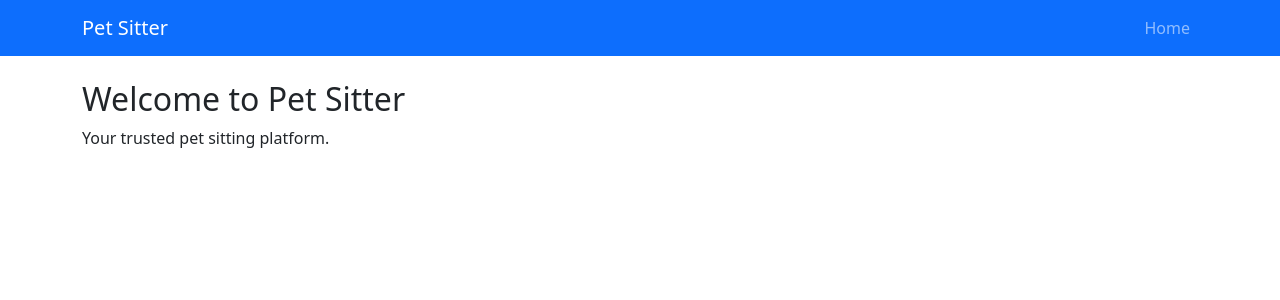
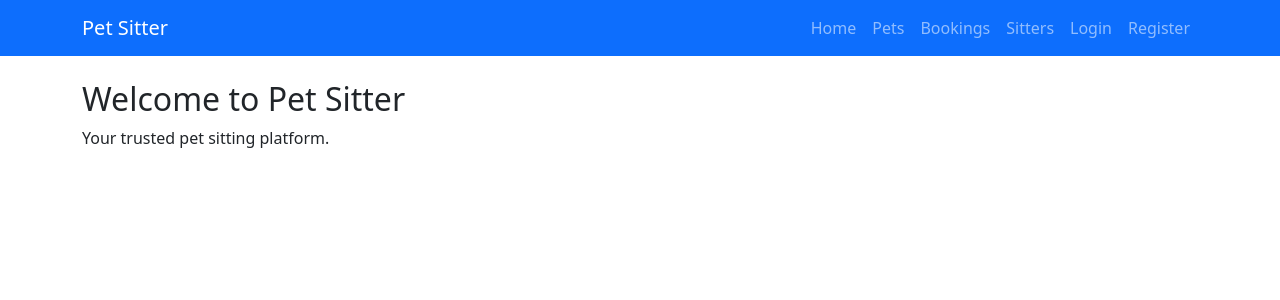
Before and after one commit to Zsolt68/pet_sitter, a Django app: page / in a window 1280 px wide. Shown: the top 300 px of the page. Run offline with Django 4.2, Linux system fonts and the light colour scheme.

Commit message:
feat: add placeholder navigation links to Bootstrap navbar and test it on the webpage

```diff
--- a/core/templates/core/base.html
+++ b/core/templates/core/base.html
@@ -28,6 +28,21 @@
                     <li class="nav-item">
                         <a class="nav-link" href="/">Home</a>
                     </li>
+                    <li class="nav-item">
+                       <a class="nav-link" href="#">Pets</a>
+                    </li>
+                    <li class="nav-item">
+                        <a class="nav-link" href="#">Bookings</a>
+                    </li>
+                    <li class="nav-item">
+                        <a class="nav-link" href="#">Sitters</a>
+                    </li>
+                    <li class="nav-item">
+                        <a class="nav-link" href="#">Login</a>
+                    </li>
+                    <li class="nav-item">
+                        <a class="nav-link" href="#">Register</a>
+                    </li>
                 </ul>
             </div>
         </div>
```
